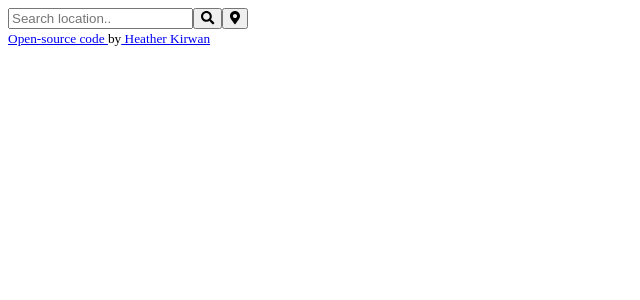
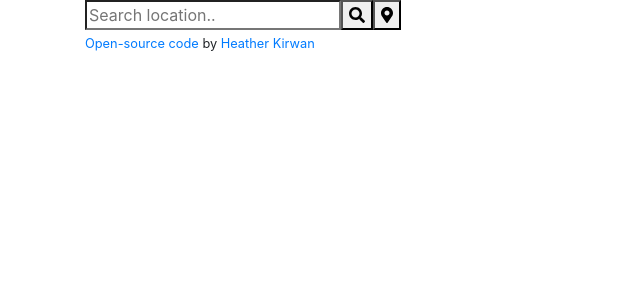
Before and after one commit to Hezaa123/weather-app-react, a React (Create React App) app: page / in a window 1280 px wide. Shown: the top 300 px of the page, without its empty margins (0-640 px from the left). Built offline with nearby package versions, Linux system fonts and the light colour scheme.

Commit message:
Installed Bootstrap

```diff
--- a/package.json
+++ b/package.json
@@ -9,6 +9,7 @@
     "@testing-library/jest-dom": "^5.11.6",
     "@testing-library/react": "^11.2.2",
     "@testing-library/user-event": "^12.3.0",
+    "bootstrap": "^4.5.3",
     "react": "^17.0.1",
     "react-dom": "^17.0.1",
     "react-scripts": "4.0.1",
--- a/src/App.js
+++ b/src/App.js
@@ -1,10 +1,12 @@
 import React from "react";
 import Weather from "./Weather";
+import "bootstrap/dist/css/bootstrap.min.css";
 import "./App.css";
 
 export default function App() {
   return (
     <div className="App">
+      <div className="container">
         <Weather/>
         <div className="Footer">
           <small>
@@ -14,5 +16,6 @@ export default function App() {
           </small>
         </div>
       </div>
+    </div>
   );
 }
```
Also changed, not shown: 2 other files (tests, documents, lock files or other folders). Lines whose indentation alone changed are shown as unchanged.
